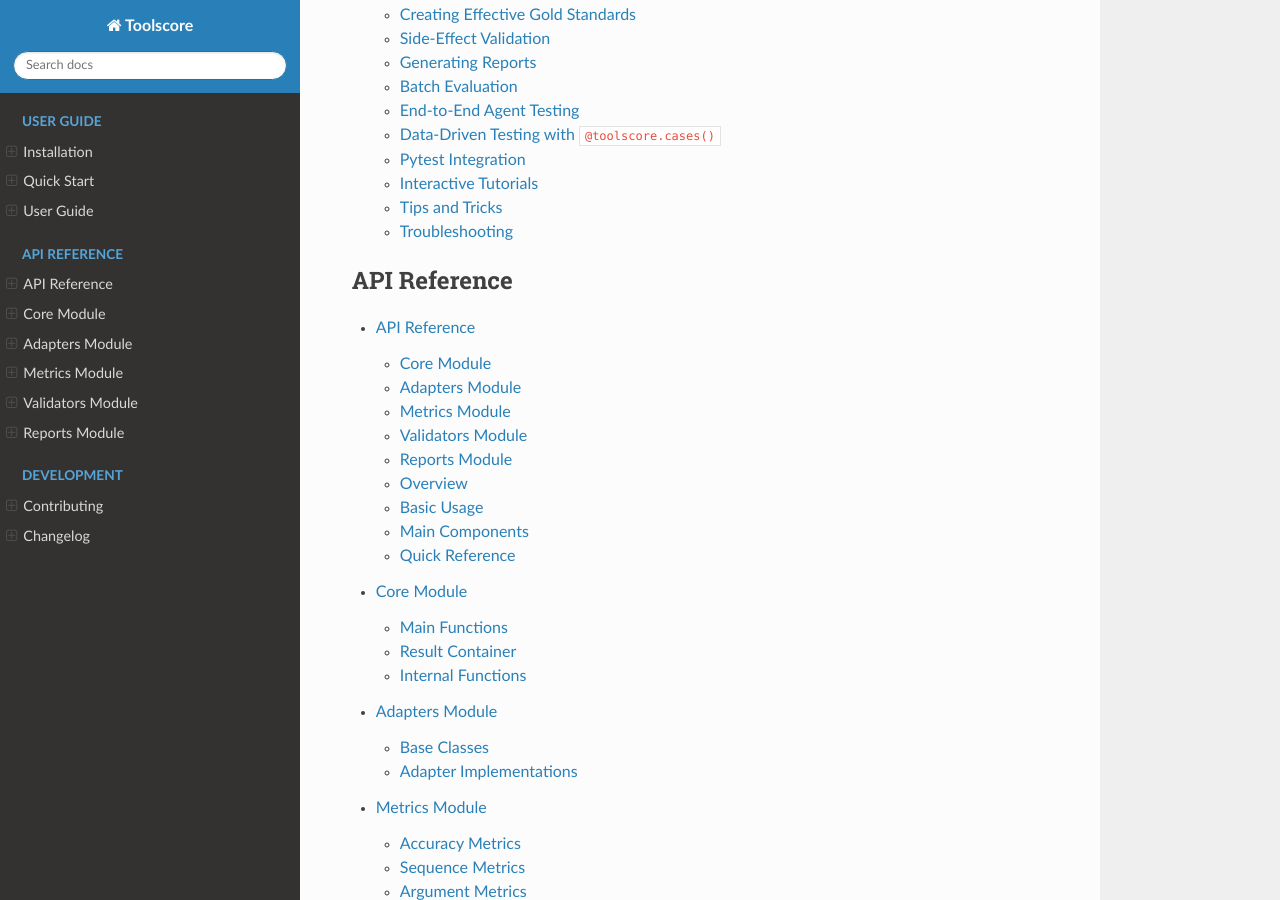
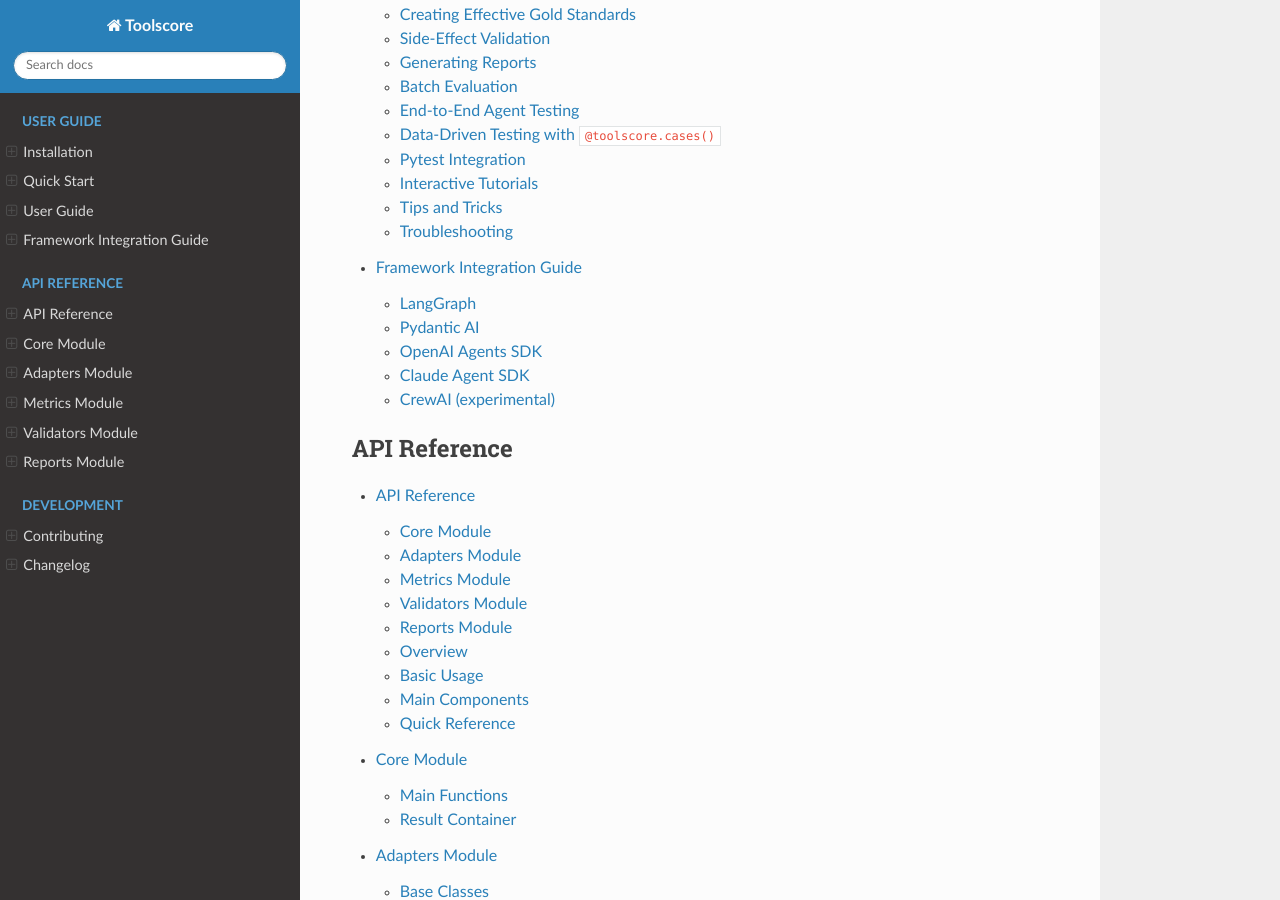
Before and after one commit to yotambraun/Toolscore, a Sphinx documentation site: the page built from docs/index.rst, in a window 1280 px wide and 900 px high, scrolled down 1634 px. Built offline with Sphinx 7.4.7 and the Read the Docs theme 3.1.0, drawn with Linux system fonts in a browser that asks for light colours; part of the change alters nothing that is shown.

Commit message:
docs: add framework integration guide
Add docs/frameworks.rst with copy-paste recipes for LangGraph, Pydantic AI,
OpenAI Agents SDK, Claude Agent SDK, and CrewAI (experimental), each showing
evaluate() and test_agent/test_agent_async usage patterns.

Register frameworks.rst in the User Guide toctree in docs/index.rst.
Update docs/api/core.rst to document test_agent_async, fix pre-existing wrong
currentmodule directive (EvaluationResult/auto_extract were pointed at the
wrong module), and remove the orphaned _detect_format internal-function stub.
Remove unsupported display_version theme option from docs/conf.py.

Co-Authored-By: Claude Fable 5 <noreply@anthropic.com>

```diff
--- a/docs/api/core.rst
+++ b/docs/api/core.rst
@@ -14,6 +14,8 @@ Main Functions
 
 .. autofunction:: test_agent
 
+.. autofunction:: test_agent_async
+
 .. autofunction:: evaluate_trace
 
 .. autofunction:: load_gold_standard
@@ -24,14 +26,11 @@ Main Functions
 
 .. autofunction:: auto_extract
 
+.. currentmodule:: toolscore.core
+
 Result Container
 ----------------
 
 .. autoclass:: EvaluationResult
    :members:
    :undoc-members:
-
-Internal Functions
-------------------
-
-.. autofunction:: _detect_format
--- a/docs/conf.py
+++ b/docs/conf.py
@@ -77,7 +77,6 @@ html_theme = "sphinx_rtd_theme"
 html_static_path = []
 html_theme_options = {
     "logo_only": False,
-    "display_version": True,
     "prev_next_buttons_location": "bottom",
     "style_external_links": True,
     "collapse_navigation": False,
--- /dev/null
+++ b/docs/frameworks.rst
@@ -0,0 +1,212 @@
+Framework Integration Guide
+===========================
+
+Toolscore ships with extractors for the most popular agent frameworks so you
+can pass raw responses directly to :func:`toolscore.evaluate` or
+:func:`toolscore.test_agent` without manually building lists of tool-call
+dicts.
+
+All extractors return ``list[dict]`` with ``"tool"`` and ``"args"`` keys — the
+same format accepted by :func:`toolscore.evaluate`.
+
+.. contents::
+   :local:
+   :depth: 1
+
+
+LangGraph
+---------
+
+Use :func:`toolscore.from_langgraph` (or ``auto_extract`` — it is
+auto-detected) to extract tool calls from a LangGraph agent's final state.
+
+Accepted inputs:
+
+- A final-state **dict** or **object** with a ``messages`` key/attribute
+- A plain **list of messages**
+
+Each message whose ``tool_calls`` attribute/key is non-empty contributes its
+entries.  Order across messages is preserved.
+
+.. code-block:: python
+
+    from langgraph.prebuilt import create_react_agent
+    from toolscore import evaluate
+    from toolscore.integrations import from_langgraph
+
+    agent = create_react_agent(model, tools)
+    state = agent.invoke({"messages": [("user", "What's the weather in NYC?")]})
+
+    expected = [{"tool": "get_weather", "args": {"city": "NYC"}}]
+    result = evaluate(expected=expected, actual=from_langgraph(state))
+    print(result.score)
+
+You can also use :func:`toolscore.test_agent` directly because
+:func:`toolscore.auto_extract` recognises the LangGraph state shape
+automatically:
+
+.. code-block:: python
+
+    import toolscore
+
+    result = toolscore.test_agent(
+        agent=lambda prompt: agent.invoke({"messages": [("user", prompt)]}),
+        input="What's the weather in NYC?",
+        expected=[{"tool": "get_weather", "args": {"city": "NYC"}}],
+        min_score=0.9,
+    )
+
+
+Pydantic AI
+-----------
+
+Use :func:`toolscore.from_pydantic_ai` to extract tool calls from a Pydantic
+AI ``AgentRunResult`` or a list of messages.
+
+Accepted inputs:
+
+- An **AgentRunResult** (duck-typed: must have a callable ``all_messages()``)
+- A plain **list of messages**
+
+Parts with ``part_kind == "tool-call"`` (or class name ``ToolCallPart``) are
+collected; ``args_as_dict()`` is called when available, otherwise ``args`` is
+used (JSON string is parsed automatically).
+
+.. code-block:: python
+
+    from pydantic_ai import Agent
+    from toolscore import evaluate
+    from toolscore.integrations import from_pydantic_ai
+
+    agent = Agent("openai:gpt-4o", tools=[get_weather])
+    run_result = agent.run_sync("What's the weather in NYC?")
+
+    expected = [{"tool": "get_weather", "args": {"city": "NYC"}}]
+    result = evaluate(expected=expected, actual=from_pydantic_ai(run_result))
+    print(result.score)
+
+Or use :func:`toolscore.test_agent_async` for async Pydantic AI agents:
+
+.. code-block:: python
+
+    import toolscore
+
+    async def my_agent(prompt: str):
+        result = await agent.run(prompt)
+        return result          # auto_extract will detect it
+
+    result = await toolscore.test_agent_async(
+        agent=my_agent,
+        input="What's the weather in NYC?",
+        expected=[{"tool": "get_weather", "args": {"city": "NYC"}}],
+        min_score=0.9,
+    )
+
+
+OpenAI Agents SDK
+-----------------
+
+Use :func:`toolscore.from_openai_agents` to extract tool calls from an OpenAI
+Agents SDK ``RunResult``.
+
+Accepted inputs:
+
+- A **RunResult** (duck-typed: must have a ``new_items`` attribute)
+- A plain **list of items**
+
+Items with ``type == "tool_call_item"`` are collected; each item's
+``raw_item.name`` and ``raw_item.arguments`` (JSON string) provide the tool
+name and parsed arguments.
+
+.. code-block:: python
+
+    from agents import Agent, Runner
+    from toolscore import evaluate
+    from toolscore.integrations import from_openai_agents
+
+    agent = Agent(name="MyAgent", tools=[get_weather])
+    run_result = Runner.run_sync(agent, "What's the weather in NYC?")
+
+    expected = [{"tool": "get_weather", "args": {"city": "NYC"}}]
+    result = evaluate(expected=expected, actual=from_openai_agents(run_result))
+    print(result.score)
+
+For async usage:
+
+.. code-block:: python
+
+    import toolscore
+
+    async def my_agent(prompt: str):
+        return await Runner.run(agent, prompt)
+
+    result = await toolscore.test_agent_async(
+        agent=my_agent,
+        input="What's the weather in NYC?",
+        expected=[{"tool": "get_weather", "args": {"city": "NYC"}}],
+        min_score=0.9,
+    )
+
+
+Claude Agent SDK
+----------------
+
+Use :func:`toolscore.from_claude_agent_sdk` to extract tool calls from a list
+of Claude Agent SDK messages.
+
+Accepted input:
+
+- A **list of messages** (dicts or objects) — each message's ``content``
+  blocks are inspected; blocks with ``type == "tool_use"`` yield calls via
+  ``name`` + ``input``.
+
+.. code-block:: python
+
+    import anthropic
+    from toolscore import evaluate
+    from toolscore.integrations import from_claude_agent_sdk
+
+    client = anthropic.Anthropic()
+    messages = []
+    # … run your agent loop, appending messages …
+
+    expected = [{"tool": "web_search", "args": {"query": "python async"}}]
+    result = evaluate(expected=expected, actual=from_claude_agent_sdk(messages))
+    print(result.score)
+
+.. note::
+
+    :func:`toolscore.from_anthropic` handles a **single** Anthropic
+    ``Message`` response.  Use :func:`~toolscore.from_claude_agent_sdk` when
+    you have a **list** of messages collected from a multi-turn agent loop.
+
+
+CrewAI (experimental)
+---------------------
+
+Use :func:`toolscore.from_crewai` to extract tool calls from a CrewAI result.
+
+.. warning::
+
+    This extractor is **experimental**.  CrewAI does not expose a stable
+    structured trace API; extraction is best-effort and may not cover all
+    CrewAI versions or configurations.
+
+Accepted inputs:
+
+- A **list** of tool-result entries with ``tool_name`` + ``tool_args`` keys/attrs
+- An **object or dict** with a ``tools_results`` attribute/key
+
+.. code-block:: python
+
+    from crewai import Crew, Agent, Task
+    from toolscore import evaluate
+    from toolscore.integrations import from_crewai
+
+    crew = Crew(agents=[...], tasks=[...])
+    crew_result = crew.kickoff()
+
+    # crew_result.tools_results is a list of tool invocation records
+    expected = [{"tool": "search", "args": {"q": "AI agents"}}]
+    result = evaluate(expected=expected, actual=from_crewai(crew_result))
+    print(result.score)
--- a/docs/index.rst
+++ b/docs/index.rst
@@ -57,6 +57,7 @@ Contents
    installation
    quickstart
    user_guide
+   frameworks
 
 .. toctree::
    :maxdepth: 2
```
